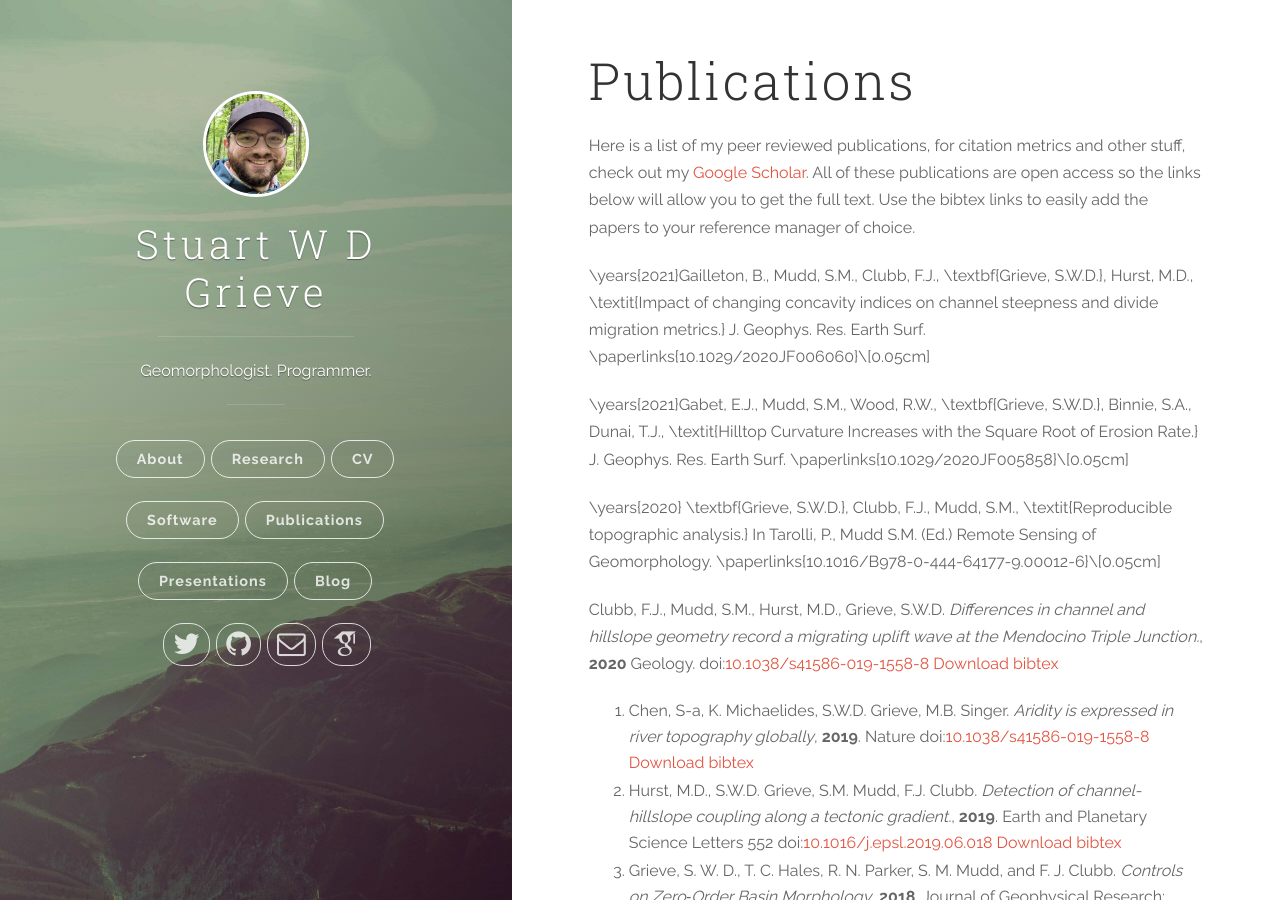
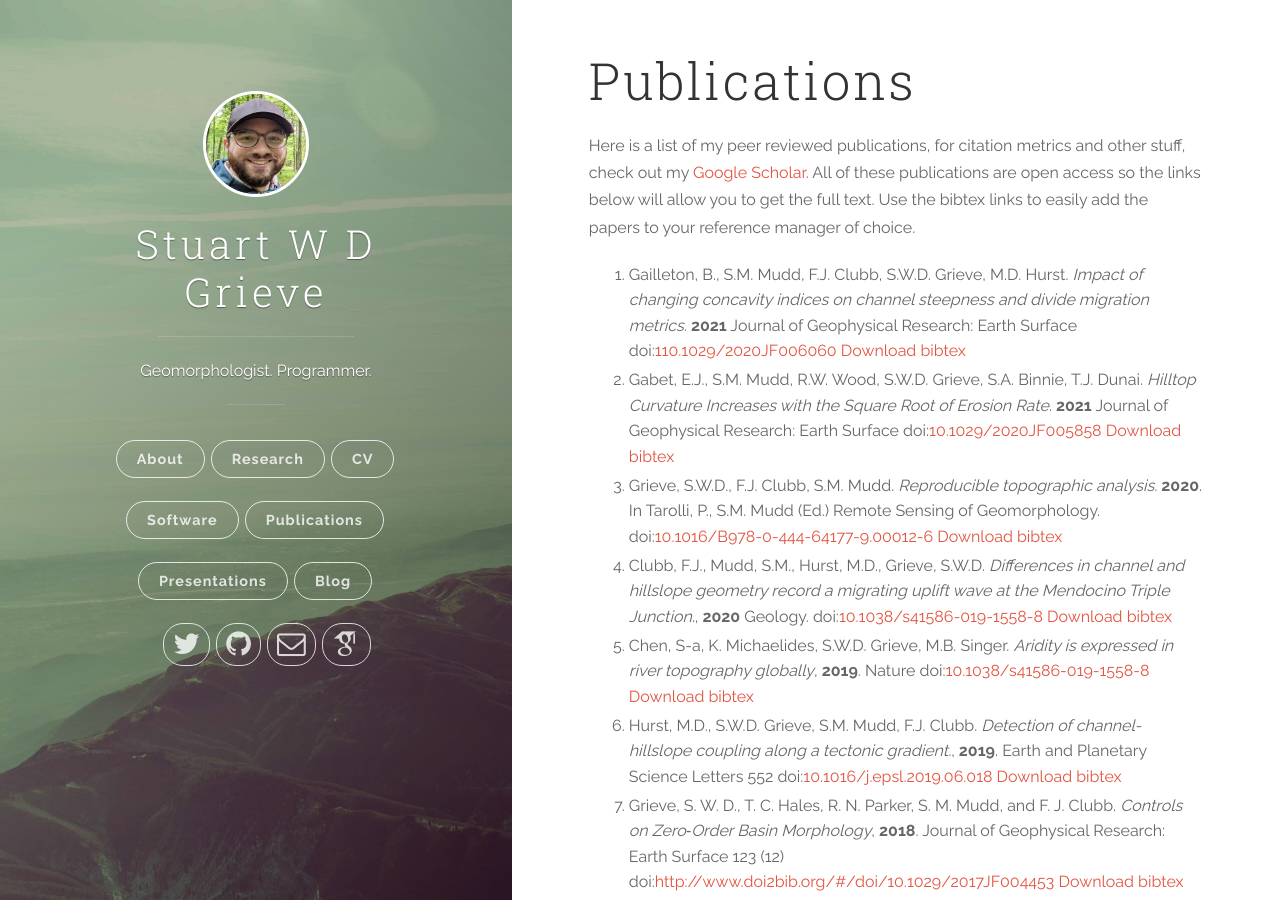
Before and after one commit to sgrieve/sgrieve.github.io, a Jekyll site: the page built from pubs.md, in a window 1280 px wide and 900 px high. Built offline with Jekyll 4.4.1, drawn with Linux system fonts in a browser that asks for light colours; nearby versions of some CDN libraries; some web fonts are replaced.

Commit message:
fixing bad reference formatting

```diff
--- a/pubs.md
+++ b/pubs.md
@@ -6,15 +6,10 @@ permalink: pubs/
 
 Here is a list of my peer reviewed publications, for citation metrics and other stuff, check out my [Google Scholar](https://scholar.google.co.uk/citations?user=VwQbAzQAAAAJ&hl=en). All of these publications are open access so the links below will allow you to get the full text. Use the bibtex links to easily add the papers to your reference manager of choice.
 
-\years{2021}Gailleton, B., Mudd, S.M., Clubb, F.J., \textbf{Grieve, S.W.D.}, Hurst, M.D., \textit{Impact of changing concavity indices on channel steepness and divide migration metrics.} J. Geophys. Res. Earth Surf. \paperlinks{10.1029/2020JF006060}\\[0.05cm]
-
-\years{2021}Gabet, E.J., Mudd, S.M., Wood, R.W., \textbf{Grieve, S.W.D.}, Binnie, S.A., Dunai, T.J., \textit{Hilltop Curvature Increases with the Square Root of Erosion Rate.} J. Geophys. Res. Earth Surf. \paperlinks{10.1029/2020JF005858}\\[0.05cm]
-
-\years{2020} \textbf{Grieve, S.W.D.}, Clubb, F.J., Mudd, S.M., \textit{Reproducible topographic analysis.} In Tarolli, P., Mudd S.M. (Ed.) Remote Sensing of Geomorphology. \paperlinks{10.1016/B978-0-444-64177-9.00012-6}\\[0.05cm]
-
-Clubb, F.J., Mudd, S.M., Hurst, M.D., Grieve, S.W.D. *Differences in channel and hillslope geometry record a migrating uplift wave at the Mendocino Triple Junction.*, **2020** Geology. doi:[10.1038/s41586-019-1558-8](https://doi.org/10.1130/G46939.1) [Download bibtex](http://www.doi2bib.org/#/doi/10.1130/G46939.1)
-
-
+1. Gailleton, B., S.M. Mudd, F.J. Clubb, S.W.D. Grieve, M.D. Hurst. *Impact of changing concavity indices on channel steepness and divide migration metrics.* **2021** Journal of Geophysical Research: Earth Surface doi:[110.1029/2020JF006060](https://doi.org/10.1029/2020JF006060) [Download bibtex](http://www.doi2bib.org/#/doi/10.1029/2020JF006060)
+1. Gabet, E.J., S.M. Mudd, R.W. Wood, S.W.D. Grieve, S.A. Binnie, T.J. Dunai. *Hilltop Curvature Increases with the Square Root of Erosion Rate.* **2021** Journal of Geophysical Research: Earth Surface doi:[10.1029/2020JF005858](https://doi.org/10.1029/2020JF005858) [Download bibtex](http://www.doi2bib.org/#/doi/10.1029/2020JF005858)
+1. Grieve, S.W.D., F.J. Clubb, S.M. Mudd. *Reproducible topographic analysis.*  **2020**. In Tarolli, P., S.M. Mudd (Ed.) Remote Sensing of Geomorphology. doi:[10.1016/B978-0-444-64177-9.00012-6](https://doi.org/10.1016/B978-0-444-64177-9.00012-6) [Download bibtex](http://www.doi2bib.org/#/doi/110.1016/B978-0-444-64177-9.00012-6)
+1. Clubb, F.J., Mudd, S.M., Hurst, M.D., Grieve, S.W.D. *Differences in channel and hillslope geometry record a migrating uplift wave at the Mendocino Triple Junction.*, **2020** Geology. doi:[10.1038/s41586-019-1558-8](https://doi.org/10.1130/G46939.1) [Download bibtex](http://www.doi2bib.org/#/doi/10.1130/G46939.1)
 1. Chen, S-a, K. Michaelides, S.W.D. Grieve, M.B. Singer. *Aridity is expressed in river topography globally*, **2019**. Nature doi:[10.1038/s41586-019-1558-8](https://doi.org/10.1038/s41586-019-1558-8) [Download bibtex](http://www.doi2bib.org/#/doi/10.1038/s41586-019-1558-8)
 1.  Hurst, M.D., S.W.D. Grieve, S.M. Mudd, F.J. Clubb. *Detection of channel-hillslope coupling along a tectonic gradient.*, **2019**. Earth and Planetary Science Letters 552 doi:[10.1016/j.epsl.2019.06.018](https://doi.org/10.1016/j.epsl.2019.06.018) [Download bibtex](http://www.doi2bib.org/#/doi/10.1016/j.epsl.2019.06.018)
 1.  Grieve, S. W. D., T. C. Hales, R. N. Parker, S. M. Mudd, and F. J. Clubb. *Controls on Zero‐Order Basin Morphology*, **2018**. Journal of Geophysical Research: Earth Surface 123 (12) doi:[http://www.doi2bib.org/#/doi/10.1029/2017JF004453](https://doi.org/10.1029/2017JF004453) [Download bibtex](http://www.doi2bib.org/#/doi/10.1029/2017JF004453)
```
